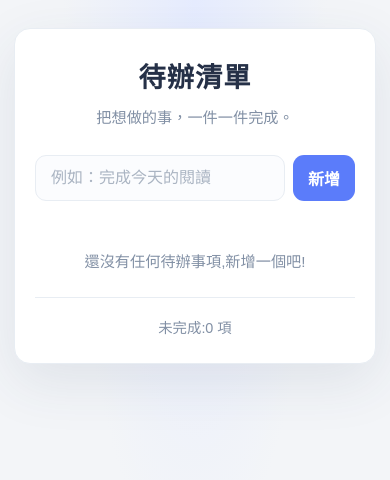
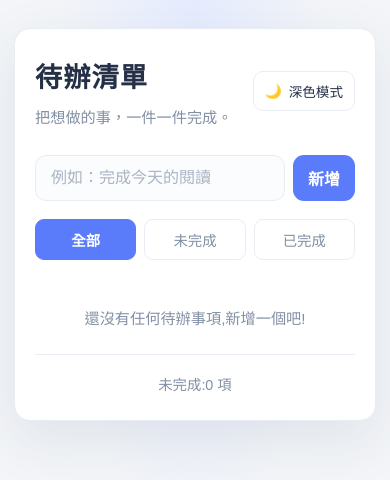
Before and after one commit to kh5500551/githubBootCamp2026, a plain HTML site: page index.html in a window 390 px wide. Drawn offline with Linux system fonts and the light colour scheme.

Commit message:
第二關完成!

```diff
--- a/app.js
+++ b/app.js
@@ -1,4 +1,5 @@
 const STORAGE_KEY = 'my-todo-list';
+const THEME_KEY = 'my-todo-theme';
 
 const form = document.getElementById('todo-form');
 const input = document.getElementById('todo-input');
@@ -6,6 +7,11 @@ const list = document.getElementById('todo-list');
 const emptyState = document.getElementById('empty-state');
 const remainingCount = document.getElementById('remaining-count');
 const storageMessage = document.getElementById('storage-message');
+const filterButtons = document.querySelectorAll('.btn-filter');
+const themeToggle = document.getElementById('theme-toggle');
+const themeIcon = document.getElementById('theme-icon');
+const themeLabel = document.getElementById('theme-label');
+let currentFilter = 'all';
 
 // 讀取並檢查已儲存的資料，避免損壞資料影響清單。
 function loadTodos() {
@@ -33,6 +39,32 @@ function loadTodos() {
 
 let todos = loadTodos();
 
+// 套用指定主題，並同步更新切換按鈕。
+function applyTheme(theme) {
+  document.documentElement.dataset.theme = theme;
+
+  const isDark = theme === 'dark';
+  themeIcon.textContent = isDark ? '☀️' : '🌙';
+  themeLabel.textContent = isDark ? '淺色模式' : '深色模式';
+  themeToggle.setAttribute('aria-pressed', String(isDark));
+}
+
+// 使用者尚未選擇主題時，依照作業系統設定決定初始外觀。
+function initTheme() {
+  const prefersDark = window.matchMedia('(prefers-color-scheme: dark)').matches;
+
+  try {
+    const savedTheme = localStorage.getItem(THEME_KEY);
+    applyTheme(savedTheme === 'light' || savedTheme === 'dark'
+      ? savedTheme
+      : (prefersDark ? 'dark' : 'light'));
+  } catch (error) {
+    showStorageMessage('無法讀取主題設定，請確認瀏覽器儲存空間可用。');
+    console.error('讀取主題設定失敗：', error);
+    applyTheme(prefersDark ? 'dark' : 'light');
+  }
+}
+
 // 顯示儲存錯誤，避免資料未保存卻沒有通知。
 function showStorageMessage(message) {
   storageMessage.textContent = message;
@@ -49,11 +81,17 @@ function saveTodos() {
   }
 }
 
-// 依照目前資料重繪清單與未完成數量。
+// 依照篩選條件重繪清單，並更新整份清單的未完成數量。
 function renderTodos() {
   list.replaceChildren();
 
-  todos.forEach((todo) => {
+  const visibleTodos = todos.filter((todo) => {
+    if (currentFilter === 'active') return !todo.completed;
+    if (currentFilter === 'completed') return todo.completed;
+    return true;
+  });
+
+  visibleTodos.forEach((todo) => {
     const item = document.createElement('li');
     item.className = todo.completed ? 'todo-item is-completed' : 'todo-item';
     item.dataset.id = todo.id;
@@ -78,8 +116,31 @@ function renderTodos() {
     list.append(item);
   });
 
-  emptyState.hidden = todos.length > 0;
+  emptyState.hidden = visibleTodos.length > 0;
+  if (todos.length === 0) {
+    emptyState.textContent = '還沒有任何待辦事項,新增一個吧!';
+  } else if (currentFilter === 'active') {
+    emptyState.textContent = '太棒了,沒有未完成的事項!';
+  } else if (currentFilter === 'completed') {
+    emptyState.textContent = '還沒有已完成的事項。';
+  } else {
+    emptyState.textContent = '還沒有任何待辦事項,新增一個吧!';
+  }
+
   remainingCount.textContent = `未完成:${todos.filter((todo) => !todo.completed).length} 項`;
+}
+
+// 切換目前的篩選條件。
+function setFilter(filter) {
+  currentFilter = filter;
+
+  filterButtons.forEach((button) => {
+    const isActive = button.dataset.filter === filter;
+    button.classList.toggle('is-active', isActive);
+    button.setAttribute('aria-pressed', String(isActive));
+  });
+
+  renderTodos();
 }
 
 form.addEventListener('submit', (event) => {
@@ -120,4 +181,21 @@ list.addEventListener('click', (event) => {
   renderTodos();
 });
 
+filterButtons.forEach((button) => {
+  button.addEventListener('click', () => setFilter(button.dataset.filter));
+});
+
+themeToggle.addEventListener('click', () => {
+  const nextTheme = document.documentElement.dataset.theme === 'dark' ? 'light' : 'dark';
+  applyTheme(nextTheme);
+
+  try {
+    localStorage.setItem(THEME_KEY, nextTheme);
+  } catch (error) {
+    showStorageMessage('無法儲存主題設定，請確認瀏覽器儲存空間可用。');
+    console.error('儲存主題設定失敗：', error);
+  }
+});
+
+initTheme();
 renderTodos();
--- a/index.html
+++ b/index.html
@@ -11,8 +11,14 @@
 <body>
   <main class="app">
     <header class="app-header">
-      <h1>待辦清單</h1>
-      <p class="subtitle">把想做的事，一件一件完成。</p>
+      <div class="header-copy">
+        <h1>待辦清單</h1>
+        <p class="subtitle">把想做的事，一件一件完成。</p>
+      </div>
+      <button id="theme-toggle" class="theme-toggle" type="button" aria-pressed="false">
+        <span id="theme-icon" aria-hidden="true">🌙</span>
+        <span id="theme-label">深色模式</span>
+      </button>
     </header>
 
     <form id="todo-form" class="todo-form" autocomplete="off">
@@ -28,6 +34,12 @@
       <button class="btn-add" type="submit">新增</button>
     </form>
 
+    <nav class="filter-bar" aria-label="篩選待辦事項">
+      <button class="btn-filter is-active" type="button" data-filter="all" aria-pressed="true">全部</button>
+      <button class="btn-filter" type="button" data-filter="active" aria-pressed="false">未完成</button>
+      <button class="btn-filter" type="button" data-filter="completed" aria-pressed="false">已完成</button>
+    </nav>
+
     <p id="storage-message" class="storage-message" role="status" hidden></p>
     <ul id="todo-list" class="todo-list" aria-label="待辦事項"></ul>
     <p id="empty-state" class="empty-state">還沒有任何待辦事項,新增一個吧!</p>
--- a/styles.css
+++ b/styles.css
@@ -48,14 +48,48 @@ body {
 }
 
 .app-header {
+  display: flex;
+  align-items: center;
+  justify-content: space-between;
+  gap: 16px;
   margin-bottom: 28px;
-  text-align: center;
+}
+
+.header-copy {
+  min-width: 0;
 }
 
 h1 {
   margin: 0;
   font-size: clamp(1.7rem, 6vw, 2rem);
   letter-spacing: 0.04em;
+}
+
+.theme-toggle {
+  display: inline-flex;
+  flex: 0 0 auto;
+  align-items: center;
+  gap: 7px;
+  padding: 9px 11px;
+  border: 1px solid var(--color-border);
+  border-radius: 10px;
+  background: var(--color-card);
+  color: var(--color-text);
+  font: inherit;
+  font-size: 0.85rem;
+  cursor: pointer;
+  transition: background-color 150ms ease, border-color 150ms ease;
+}
+
+.theme-toggle:hover {
+  background: var(--color-input);
+  border-color: var(--color-accent);
+}
+
+.theme-toggle:focus-visible,
+.btn-filter:focus-visible {
+  outline: 3px solid var(--color-focus-ring);
+  outline-offset: 2px;
 }
 
 .subtitle {
@@ -111,6 +145,37 @@ h1 {
 
 .btn-add:active {
   transform: scale(0.97);
+}
+
+.filter-bar {
+  display: flex;
+  gap: 8px;
+  margin: -4px 0 20px;
+}
+
+.btn-filter {
+  flex: 1;
+  padding: 9px 12px;
+  border: 1px solid var(--color-border);
+  border-radius: 9px;
+  background: var(--color-card);
+  color: var(--color-muted);
+  font: inherit;
+  font-size: 0.9rem;
+  cursor: pointer;
+  transition: background-color 150ms ease, border-color 150ms ease, color 150ms ease;
+}
+
+.btn-filter:hover {
+  border-color: var(--color-accent);
+  color: var(--color-accent);
+}
+
+.btn-filter.is-active {
+  border-color: var(--color-accent);
+  background: var(--color-accent);
+  color: var(--color-white);
+  font-weight: 700;
 }
 
 .todo-list {
@@ -207,6 +272,25 @@ h1 {
   border: 0;
 }
 
+html[data-theme="dark"] {
+  color-scheme: dark;
+  --color-page: #141923;
+  --color-card: #202735;
+  --color-text: #e7ebf2;
+  --color-muted: #a0adbf;
+  --color-border: #394354;
+  --color-accent: #8298ff;
+  --color-accent-hover: #9aabff;
+  --color-danger: #f28a95;
+  --color-danger-hover: #422a33;
+  --color-complete: #8793a4;
+  --color-input: #19212d;
+  --color-placeholder: #8591a2;
+  --color-page-glow: #293451;
+  --color-focus-ring: rgba(130, 152, 255, 0.25);
+  --color-card-shadow: rgba(0, 0, 0, 0.32);
+}
+
 @keyframes appear {
   from {
     opacity: 0;
```
